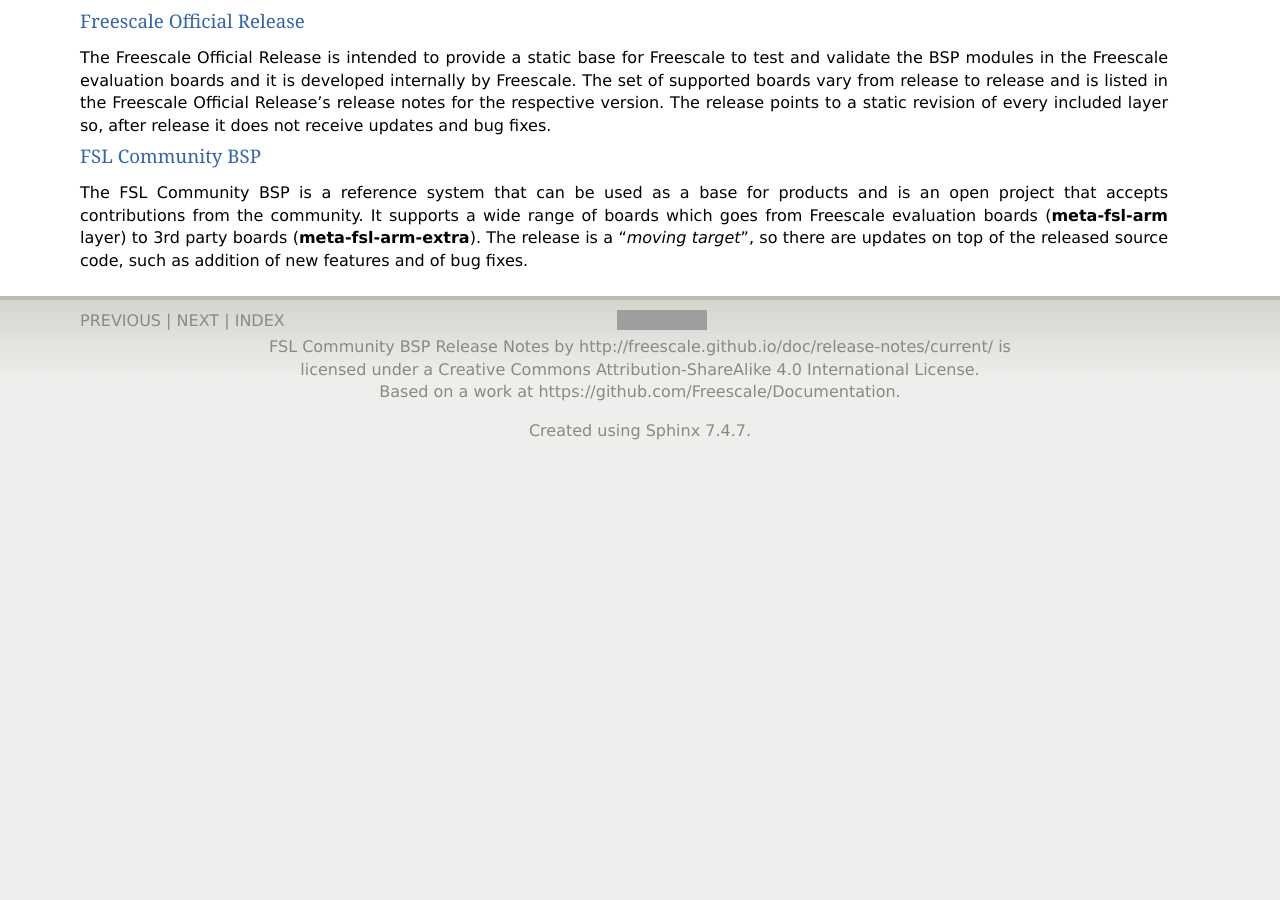
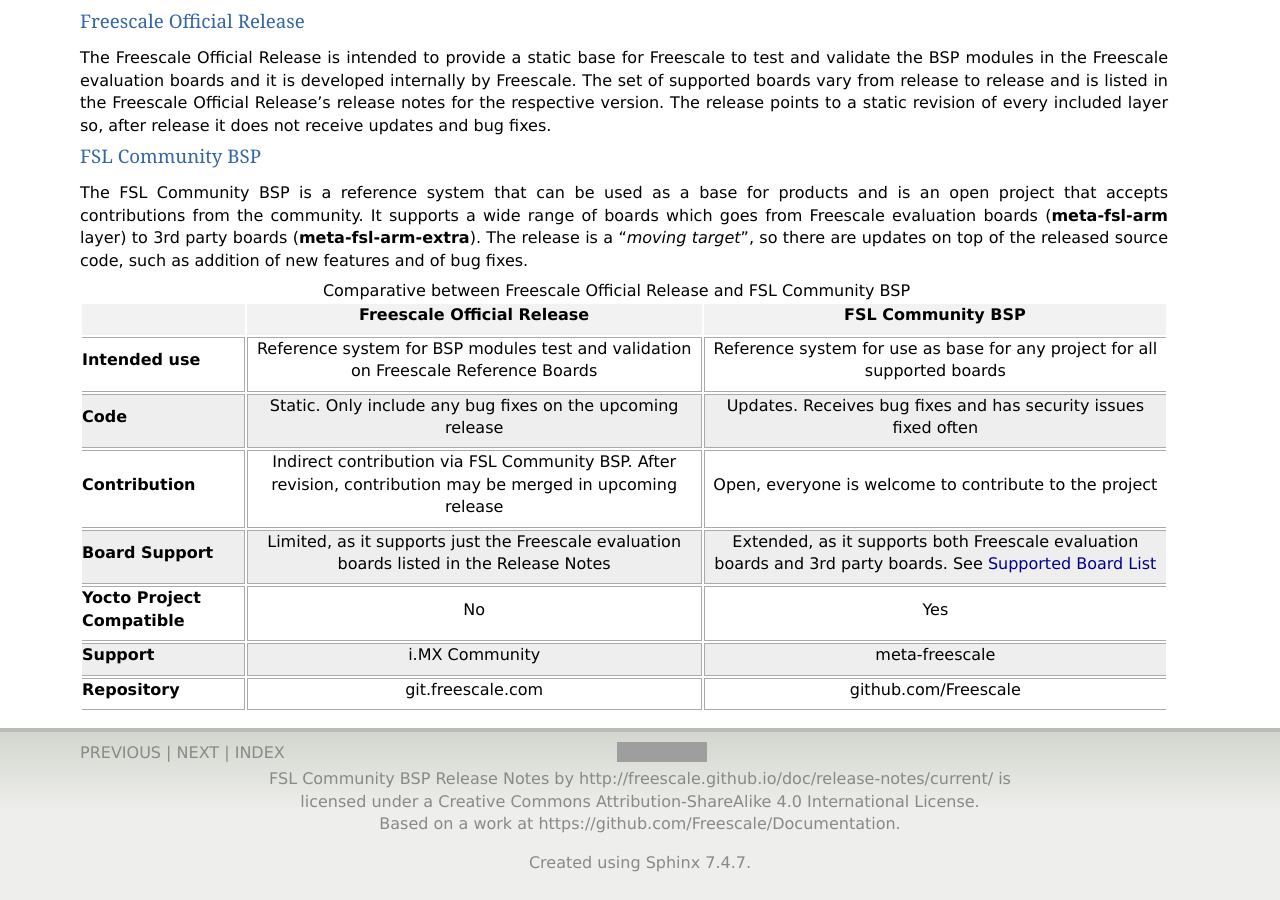
Before and after one commit to Freescale/Documentation, a Sphinx documentation site: the page built from release-notes/source/introduction.rst, in a window 1280 px wide and 900 px high, scrolled down 2601 px. Built offline with Sphinx 7.4.7, drawn with Linux system fonts in a browser that asks for light colours; before the commit the page ends 3069 px from its top, so only the background shows below that; grey boxes are pictures that could not be loaded.

Commit message:
RN: Add comparative table
The table is included in text section and compares the
two different releases: Freescale official release, and
community release.

Signed-off-by: Daiane Angolini <daiane.angolini@freescale.com>

```diff
--- /dev/null
+++ b/release-notes/source/fslxcmt.inc
@@ -0,0 +1,28 @@
++------------------+---------------------------------+-----------------------------+
+|                  | |freescale_release_name|        | |project_name|              |
++==================+=================================+=============================+
+|**Intended use**  |Reference system for BSP modules |Reference system for use as  |
+|                  |test and validation on Freescale |base for any project for all |
+|                  |Reference Boards                 |supported boards             |
++------------------+---------------------------------+-----------------------------+
+|**Code**          |Static. Only include any bug     |Updates. Receives bug fixes  |
+|                  |fixes on the upcoming release    |and has security issues      |
+|                  |                                 |fixed often                  |
++------------------+---------------------------------+-----------------------------+
+|**Contribution**  |Indirect contribution via        |Open, everyone is welcome to |
+|                  ||project_name|. After revision,  |contribute to the project    |
+|                  |contribution may be merged in    |                             |
+|                  |upcoming release                 |                             |
++------------------+---------------------------------+-----------------------------+
+|**Board Support** |Limited, as it supports just the |Extended, as it supports both|
+|                  |Freescale evaluation boards      |Freescale evaluation boards  |
+|                  |listed in the Release Notes      |and 3rd party boards.        |
+|                  |                                 |See :ref:`supported-boards`  |
++------------------+---------------------------------+-----------------------------+
+|**Yocto Project** |No                               |Yes                          |
+|**Compatible**    |                                 |                             |
++------------------+---------------------------------+-----------------------------+
+|**Support**       |i.MX Community                   |meta-freescale               |
++------------------+---------------------------------+-----------------------------+
+|**Repository**    |git.freescale.com                |github.com/Freescale         |
++------------------+---------------------------------+-----------------------------+
--- a/release-notes/source/introduction.rst
+++ b/release-notes/source/introduction.rst
@@ -156,3 +156,8 @@
 (**meta-fsl-arm** layer) to 3rd party boards (**meta-fsl-arm-extra**).
 The release is a "*moving target*”, so there are updates on top of the released
 source code, such as addition of new features and of bug fixes.
+
+.. tabularcolumns:: |p{5cm}|p{5cm}|p{5cm}|
+.. table:: Comparative between |freescale_release_name| and |project_name|
+
+  .. include:: fslxcmt.inc
```
